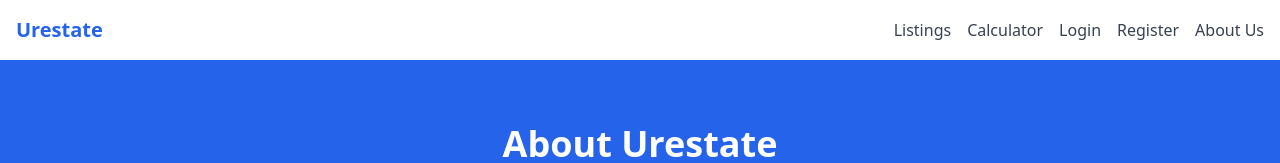
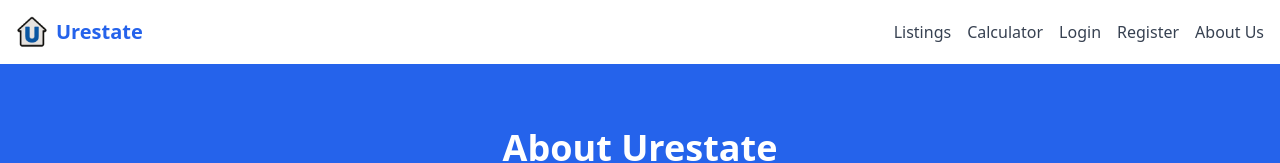
Before and after one commit to noorjotbhullar2007-hue/urestate, a website: page public/about.html in a window 1280 px wide. Shown: the top 163 px of the page. Drawn offline with nearby package versions, Linux system fonts and the light colour scheme.

Commit message:
add logo to navbar

```diff
--- a/public/about.html
+++ b/public/about.html
@@ -12,7 +12,10 @@
 <!-- Navbar -->
 <nav class="bg-white shadow p-4">
     <div class="flex justify-between items-center">
-        <a href="/public/index.html" class="text-xl font-bold text-blue-600">Urestate</a>
+        <a href="/public/index.html" class="flex items-center gap-2 text-xl font-bold text-blue-600">
+            <img src="/public/logofinal.jpeg" alt="Urestate Logo" class="h-8 w-8 object-contain rounded">
+            Urestate
+        </a>
         <button id="menuBtn" class="md:hidden text-gray-700 focus:outline-none">
             <svg class="w-6 h-6" fill="none" stroke="currentColor" viewBox="0 0 24 24">
                 <path stroke-linecap="round" stroke-linejoin="round" stroke-width="2"
```
Also changed, not shown: public/add-property.html (+4 -1 lines), public/admin.html (+4 -1 lines), public/calculator.html (+4 -1 lines), public/dashboard.html (+4 -1 lines), public/edit-property.html (+4 -1 lines), public/index.html (+4 -1 lines), public/property.html (+4 -2 lines), public/terms.html (+4 -1 lines), public/logofinal.jpeg (added).
